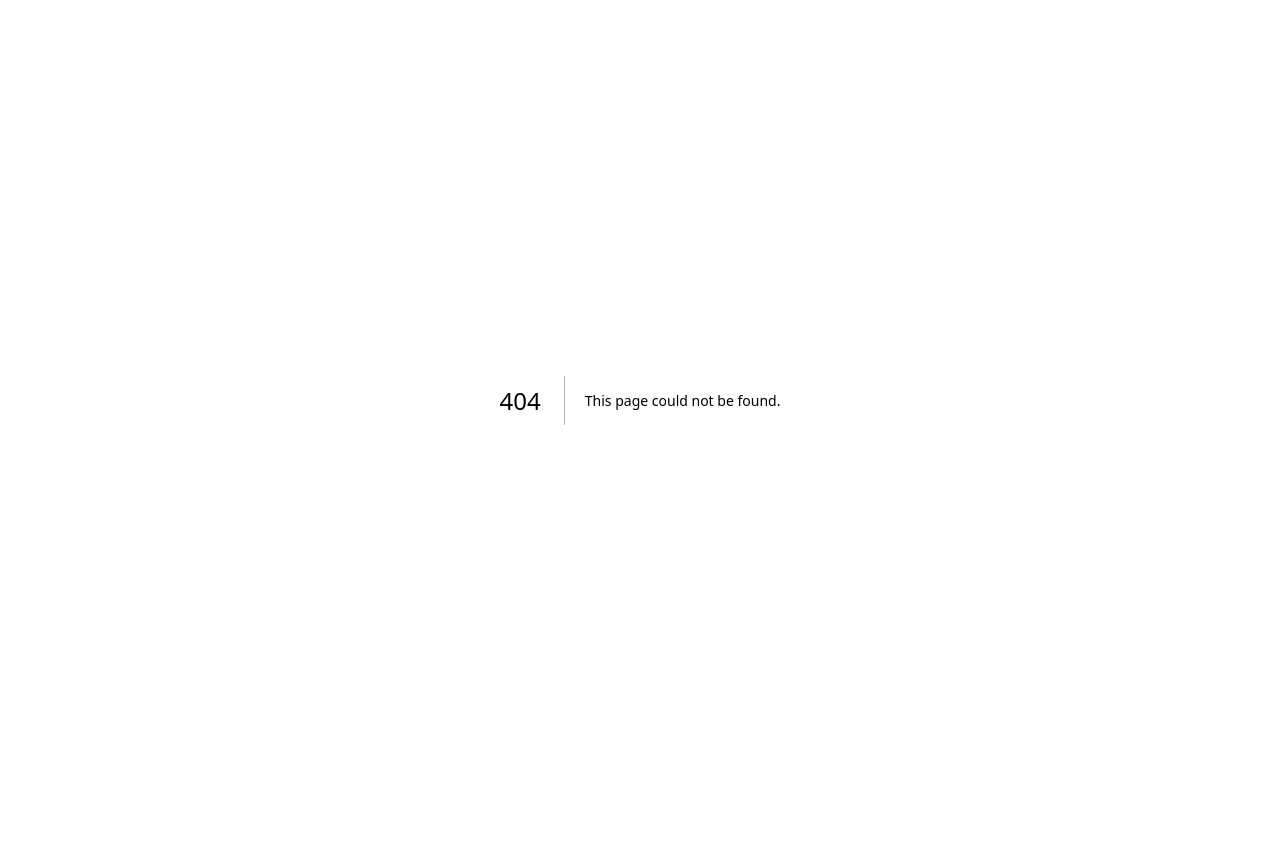
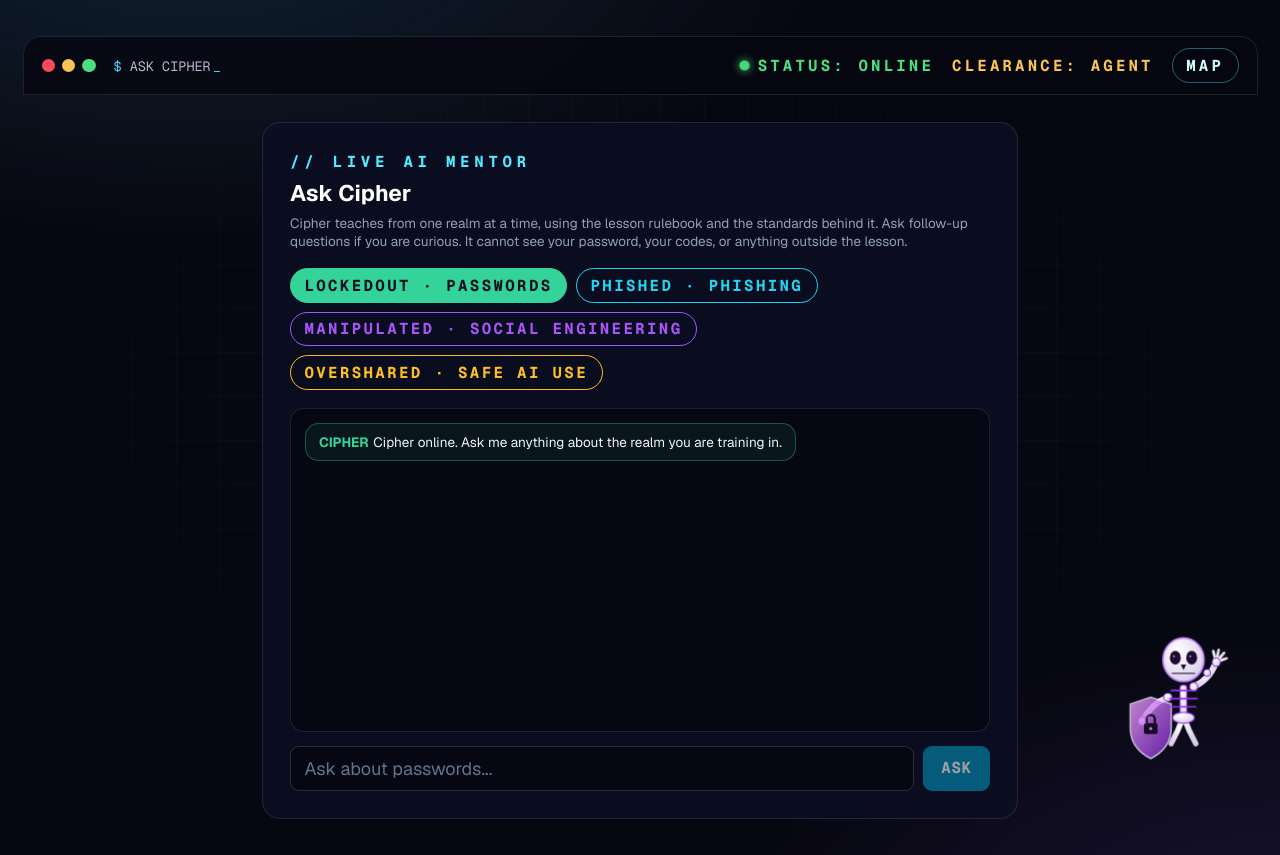
Before and after one commit to MaryammAhmed/G-project, a Next.js app in the folder Frontend/cyberguard-frontend/: page /chat in a window 1280 px wide. Before the commit this address had no page. Before the commit the page ends 800 px from the top, so only its background shows below. Built offline with nearby package versions, Linux system fonts and the light colour scheme; no server answers; sample sign-in values are in the browser's storage.

Commit message:
feat: ai mentor chat - Add Ask Cipher chat page (/chat) with realm module tabs, conversation history support, source standard citations, and dark themed scrollbar.

```diff
--- /dev/null
+++ b/Frontend/cyberguard-frontend/app/chat/page.tsx
@@ -0,0 +1,204 @@
+"use client";
+
+/*
+  app/chat/page.tsx
+  ================
+  ASK CIPHER: the live AI mentor, wired to the backend /api/chat route.
+  Pick a realm (module), ask, and Cipher answers from that realm's rulebook,
+  plus deeper study notes from the same standards.
+  The reply is rendered as plain text, never HTML.
+
+  WHAT CHANGED IN THIS VERSION:
+    1. HISTORY: the last few messages are sent with each question, so follow-ups
+       like "what about the second one?" make sense to Cipher.
+    2. SOURCE LINE: the backend now returns which standard the realm is based on,
+       and it is shown small under each Cipher answer.
+    3. DARK SCROLLBAR: the white scrollbar in the chat log is now dark and thin.
+*/
+
+import { useEffect, useRef, useState, type FormEvent, type ChangeEvent } from "react";
+import { useRouter } from "next/navigation";
+import CyberShell from "@/components/layout/CyberShell";
+import PageCompanion from "@/components/layout/PageCompanion";
+
+import { TerminalHeader } from "@/components/ui/CyberInteractive";
+import { API_BASE_URL } from "@/lib/api";
+
+const API = API_BASE_URL;
+const MONO = { fontFamily: "var(--font-mono), ui-monospace, monospace" };
+
+const MODULES = [
+  { id: 1, name: "LockedOut", topic: "Passwords", color: "#34D399" },
+  { id: 2, name: "Phished", topic: "Phishing", color: "#22D3EE" },
+  { id: 3, name: "Manipulated", topic: "Social engineering", color: "#A855F7" },
+  { id: 4, name: "OverShared", topic: "Safe AI use", color: "#FBBF24" },
+] as const;
+
+/* source is only set on Cipher replies (it comes from the backend) */
+type Msg = { role: "user" | "cipher"; text: string; source?: string };
+
+function seedMsgs(): Msg[] {
+  return [{ role: "cipher", text: "Cipher online. Ask me anything about the realm you are training in." }];
+}
+
+export default function ChatPage() {
+  const router = useRouter();
+  const [moduleId, setModuleId] = useState<number>(1);
+  const [messages, setMessages] = useState<Msg[]>(seedMsgs());
+  const [input, setInput] = useState<string>("");
+  const [busy, setBusy] = useState<boolean>(false);
+  const [error, setError] = useState<string | null>(null);
+  const logRef = useRef<HTMLDivElement | null>(null);
+
+  useEffect(function () {
+    if (!localStorage.getItem("token")) router.push("/login");
+  }, [router]);
+
+  useEffect(function () {
+    if (logRef.current) logRef.current.scrollTo({ top: logRef.current.scrollHeight });
+  }, [messages, busy]);
+
+  function send(e: FormEvent<HTMLFormElement>) {
+    e.preventDefault();
+    const text = input.trim();
+    if (!text || busy) return;
+    const token = localStorage.getItem("token");
+
+    /* HISTORY: the last 6 earlier messages (skipping the greeting), in the format the backend expects.
+       Built BEFORE the new question is added, because the backend adds the new question itself. */
+    const history = messages.slice(1).slice(-6).map(function (m) {
+      return { role: m.role === "user" ? "user" : "assistant", content: m.text };
+    });
+
+    setBusy(true);
+    setError(null);
+    setMessages(function (m) { return m.concat({ role: "user", text: text }); });
+    setInput("");
+    fetch(API + "/api/chat", {
+      method: "POST",
+      headers: { "Content-Type": "application/json", Authorization: "Bearer " + token },
+      body: JSON.stringify({ message: text, module: moduleId, history: history }),
+    })
+      .then(function (res) {
+        if (!res.ok) {
+          if (res.status === 401) { router.push("/login"); throw new Error("signed out"); }
+          return res.json().catch(function () { return {}; }).then(function (data) {
+            throw new Error(typeof data.detail === "string" ? data.detail : "Cipher did not answer. Try again.");
+          });
+        }
+        return res.json();
+      })
+      .then(function (data) {
+        setMessages(function (m) {
+          return m.concat({ role: "cipher", text: String(data.reply || ""), source: data.source ? String(data.source) : undefined });
+        });
+      })
+      .catch(function (err) {
+        if (err && err.message !== "signed out") {
+          setError(err instanceof Error ? err.message : "Something went wrong.");
+        }
+      })
+      .finally(function () { setBusy(false); });
+  }
+
+  const active = MODULES.find(function (m) { return m.id === moduleId; }) || MODULES[0];
+
+  return (
+    <CyberShell variant="app" accent="cyan">
+      <PageCompanion mood="calm" message="Cipher online. Ask me about your security realm." />
+      <TerminalHeader title="ASK CIPHER" right={
+        <a href="/map" className="rounded-full border border-cyan-300/40 px-3 py-1 text-[10px] font-bold tracking-[0.2em] text-cyan-100 hover:border-cyan-200" style={MONO}>MAP</a>
+      } />
+
+      <div className="mx-auto mt-6 max-w-2xl rounded-2xl border border-white/10 bg-[#0c0e22]/90 p-4 sm:p-6">
+        <p className="text-[10px] font-bold tracking-[0.3em] text-cyan-300" style={MONO}>{"// LIVE AI MENTOR"}</p>
+        <h1 className="mt-1 text-xl font-bold text-white">Ask Cipher</h1>
+        <p className="mt-1 text-xs text-slate-400">
+          Cipher teaches from one realm at a time, using the lesson rulebook and the standards behind it.
+          Ask follow-up questions if you are curious. It cannot see your password, your codes, or anything outside the lesson.
+        </p>
+
+        <div className="mt-4 flex flex-wrap gap-2" role="tablist" aria-label="Choose a realm">
+          {MODULES.map(function (m) {
+            const on = moduleId === m.id;
+            return (
+              <button
+                key={m.id}
+                role="tab"
+                aria-selected={on}
+                onClick={function () { setModuleId(m.id); }}
+                className="rounded-full border px-3 py-1 text-[10px] font-bold tracking-[0.15em] transition"
+                style={{
+                  ...MONO,
+                  color: on ? "#0c0e22" : m.color,
+                  background: on ? m.color : "transparent",
+                  borderColor: m.color,
+                }}
+              >
+                {m.name.toUpperCase()} &#183; {m.topic.toUpperCase()}
+              </button>
+            );
+          })}
+        </div>
+
+        {/* the chat log. colorScheme "dark" + thin slate scrollbar replace the bright white default one */}
+        <div
+          ref={logRef}
+          className="mt-4 h-72 space-y-3 overflow-y-auto rounded-xl border border-white/10 bg-black/40 p-3"
+          style={{ colorScheme: "dark", scrollbarWidth: "thin", scrollbarColor: "#334155 transparent" }}
+          aria-live="polite"
+        >
+          {messages.map(function (m, i) {
+            const mine = m.role === "user";
+            return (
+              <div key={i} className={mine ? "flex justify-end" : "flex justify-start"}>
+                <div className="max-w-[85%]">
+                  <p
+                    className={
+                      "whitespace-pre-wrap rounded-xl px-3 py-2 text-xs " +
+                      (mine ? "bg-cyan-500/20 text-cyan-100" : "border text-slate-100")
+                    }
+                    style={!mine ? { borderColor: active.color + "55", background: active.color + "14" } : undefined}
+                  >
+                    {!mine && <span className="mr-1 font-bold" style={{ color: active.color }}>CIPHER</span>}
+                    {m.text}
+                  </p>
+                  {/* which standard this answer is based on (only on real answers, not the greeting) */}
+                  {!mine && m.source && (
+                    <p className="mt-1 px-1 text-[9px] leading-snug text-slate-500" style={MONO}>SOURCE: {m.source}</p>
+                  )}
+                </div>
+              </div>
+            );
+          })}
+          {busy && <p className="text-[10px] tracking-[0.2em] text-slate-400" style={MONO}>CIPHER IS THINKING...</p>}
+        </div>
+
+        {error && (
+          <p className="mt-2 rounded-lg border border-red-500/50 bg-red-500/10 px-3 py-2 text-xs text-red-300" role="alert">
+            {"! "}{error}
+          </p>
+        )}
+
+        <form onSubmit={send} className="mt-3 flex gap-2">
+          <input
+            value={input}
+            onChange={function (e: ChangeEvent<HTMLInputElement>) { setInput(e.target.value); }}
+            placeholder={"Ask about " + active.topic.toLowerCase() + "..."}
+            maxLength={300}
+            aria-label="Your question for Cipher"
+            className="min-w-0 flex-1 rounded-lg border border-white/15 bg-black/40 px-3 py-2 text-sm text-white placeholder-slate-500 focus:border-cyan-300 focus:outline-none"
+          />
+          <button
+            type="submit"
+            disabled={busy || !input.trim()}
+            className="rounded-lg bg-cyan-600 px-4 py-2 text-sm font-bold uppercase tracking-wider text-white transition hover:bg-cyan-500 disabled:cursor-wait disabled:opacity-60"
+            style={MONO}
+          >
+            {busy ? "..." : "Ask"}
+          </button>
+        </form>
+      </div>
+    </CyberShell>
+  );
+}
```
